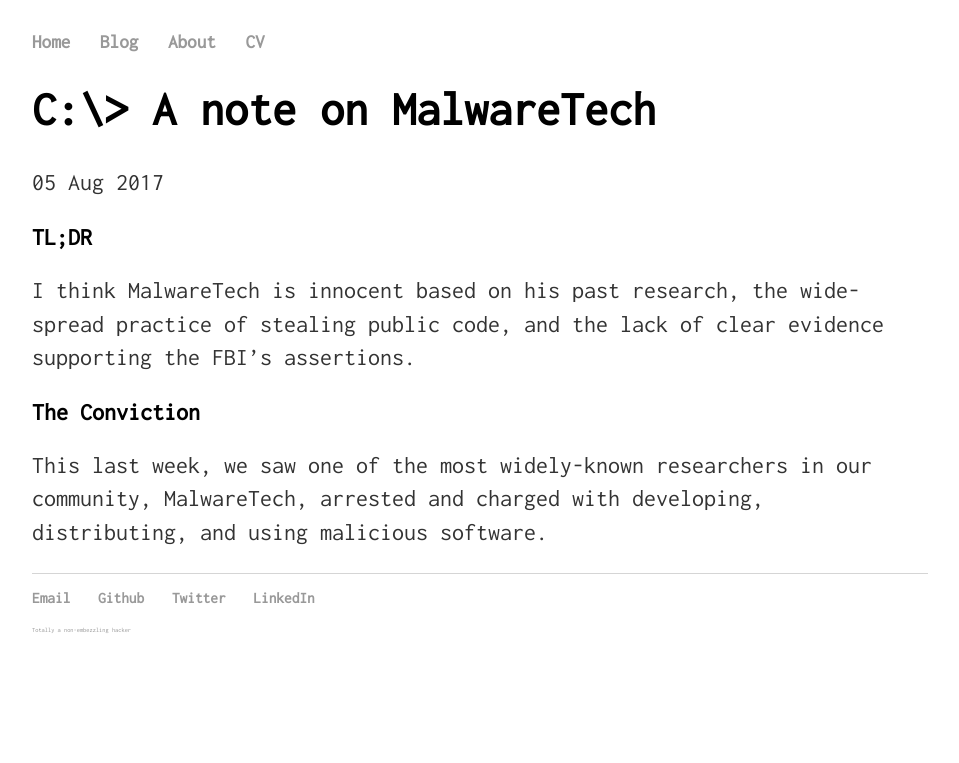
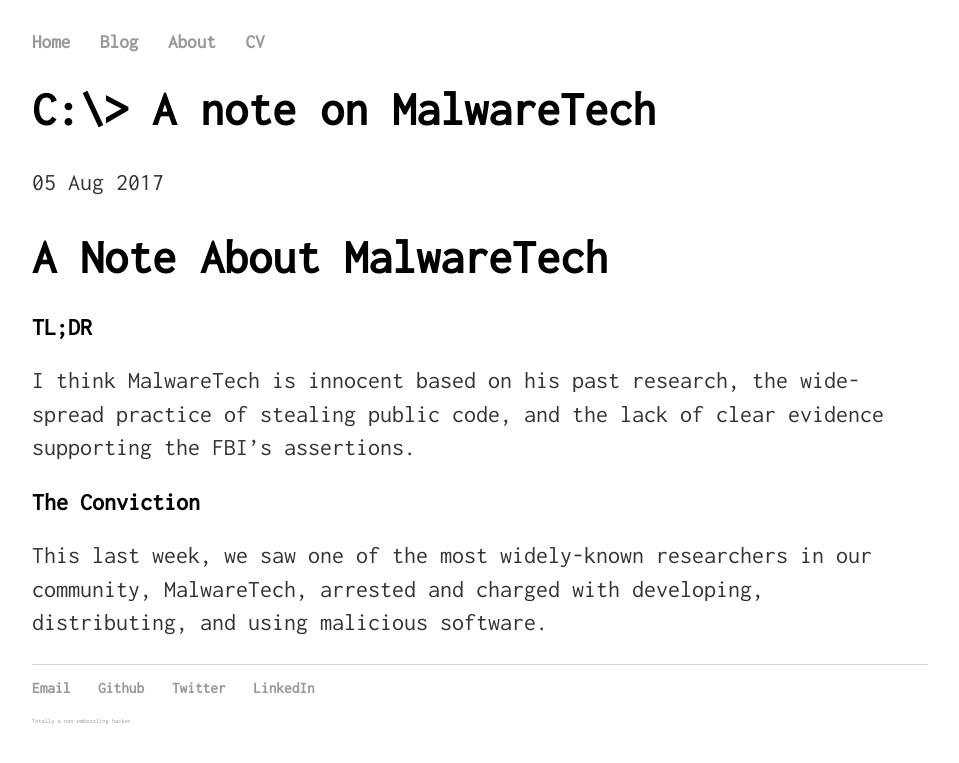
Before and after one commit to infosec-intern/infosec-intern.github.io, a Jekyll site: the page built from _posts/2017-08-05-a-+-note-+-on-+malwaretech.md, in a window 1280 px wide. Shown: the top 763 px of the page, without its empty margins (160-1119 px from the left). Built offline with Jekyll 4.4.1, drawn with Linux system fonts in a browser that asks for light colours.

Commit message:
added page title

```diff
--- a/_posts/2017-08-05-a-+-note-+-on-+malwaretech.md
+++ b/_posts/2017-08-05-a-+-note-+-on-+malwaretech.md
@@ -3,6 +3,8 @@ layout: post
 title: "A note on MalwareTech"
 date: 2017-08-05
 ---
+# A Note About MalwareTech
+
 ## TL;DR
 I think MalwareTech is innocent based on his past research, the wide-spread practice of stealing public code, and the lack of clear evidence supporting the FBI's assertions.
 
```
